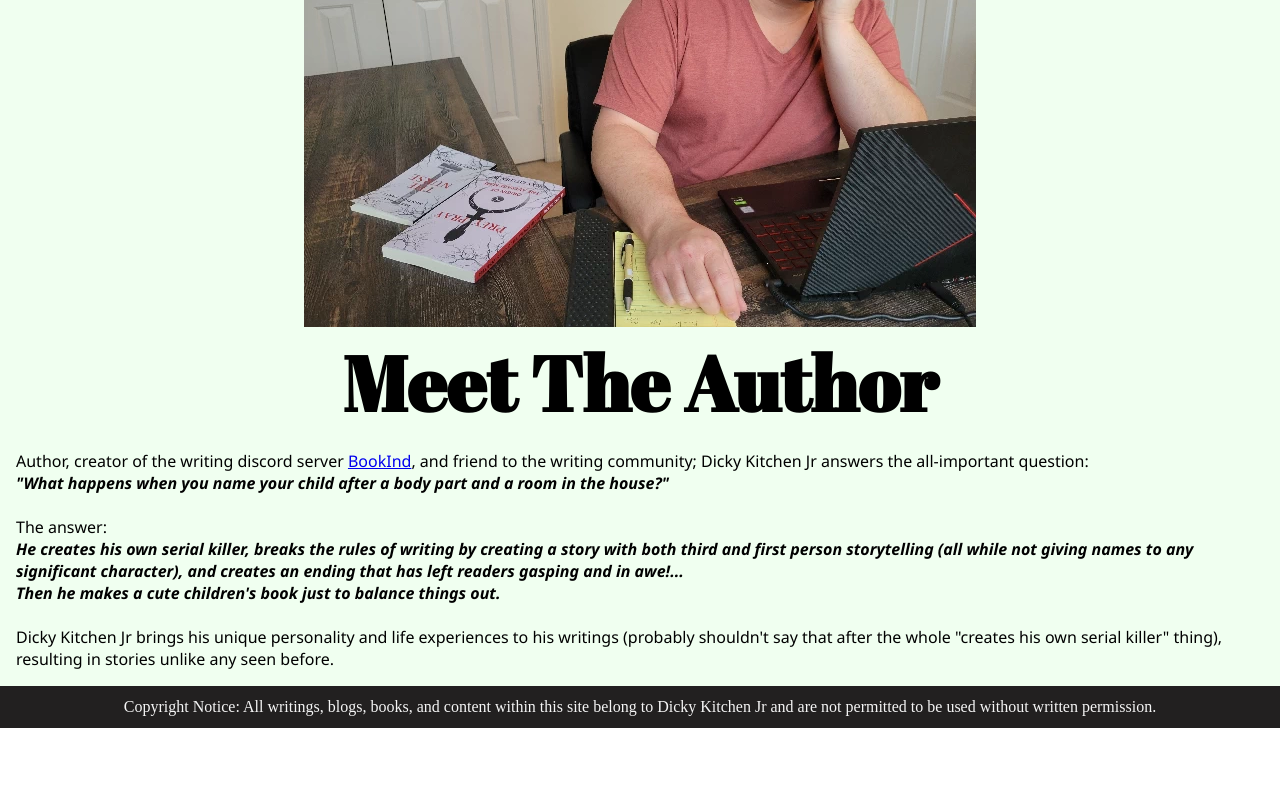
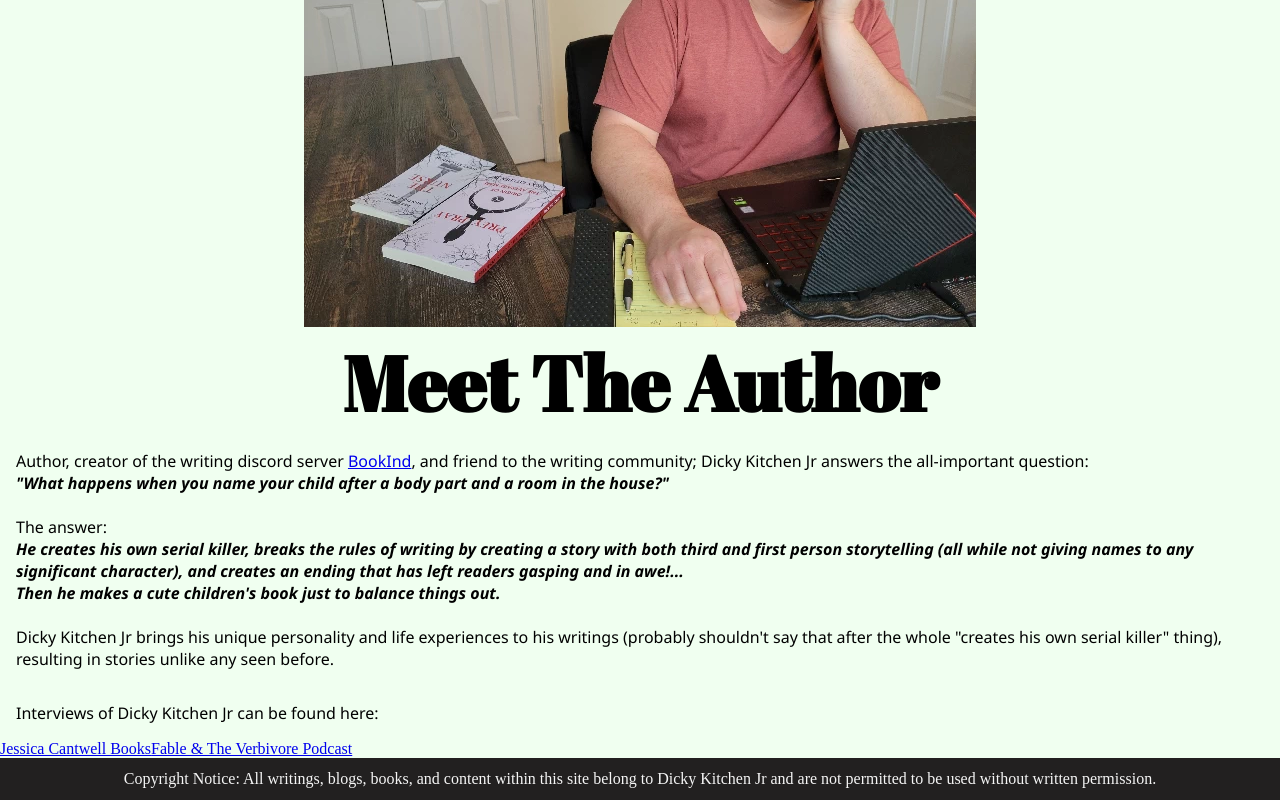
Before and after one commit to DickyKitchenJr/author-site-version-2, a React (Create React App) app in the folder author-v2/: page /about in a window 1280 px wide. Shown: the part 326-1126 px from the top of the page. Before the commit the page ends 1054 px from the top, so only its background shows below. Built offline with nearby package versions, Linux system fonts and the light colour scheme.

Commit message:
Update About.js

```diff
--- a/author-v2/src/Components/About.js
+++ b/author-v2/src/Components/About.js
@@ -54,8 +54,9 @@ function About() {
               He creates his own serial killer, breaks the rules of writing by
               creating a story with both third and first person storytelling
               (all while not giving names to any significant character), and
-              creates an ending that has left readers gasping and in awe!...<br/>
-              Then  he makes a cute children's book just to balance things out.
+              creates an ending that has left readers gasping and in awe!...
+              <br />
+              Then he makes a cute children's book just to balance things out.
             </span>
             <br />
             <br />
@@ -64,6 +65,23 @@ function About() {
             "creates his own serial killer" thing), resulting in stories unlike
             any seen before.
           </p>
+          <div className="about-footer">
+            <p className="about-p">
+              Interviews of Dicky Kitchen Jr can be found here:
+            </p>
+            <a
+              href="https://www.jessicacantwellbooks.com/post/prey-pray-by-dicky-kitchen-jr"
+              target="_blank"
+              rel="noreferrer"
+            >
+              Jessica Cantwell Books
+            </a>
+            <a
+              href="https://fableandtheverbivore.com/podcast/episode-132-interview-with-dicky-kitchen-jr"
+              target="_blank"
+              rel="noreferrer"
+            >Fable & The Verbivore Podcast</a>
+          </div>
         </main>
       </div>
 
```
